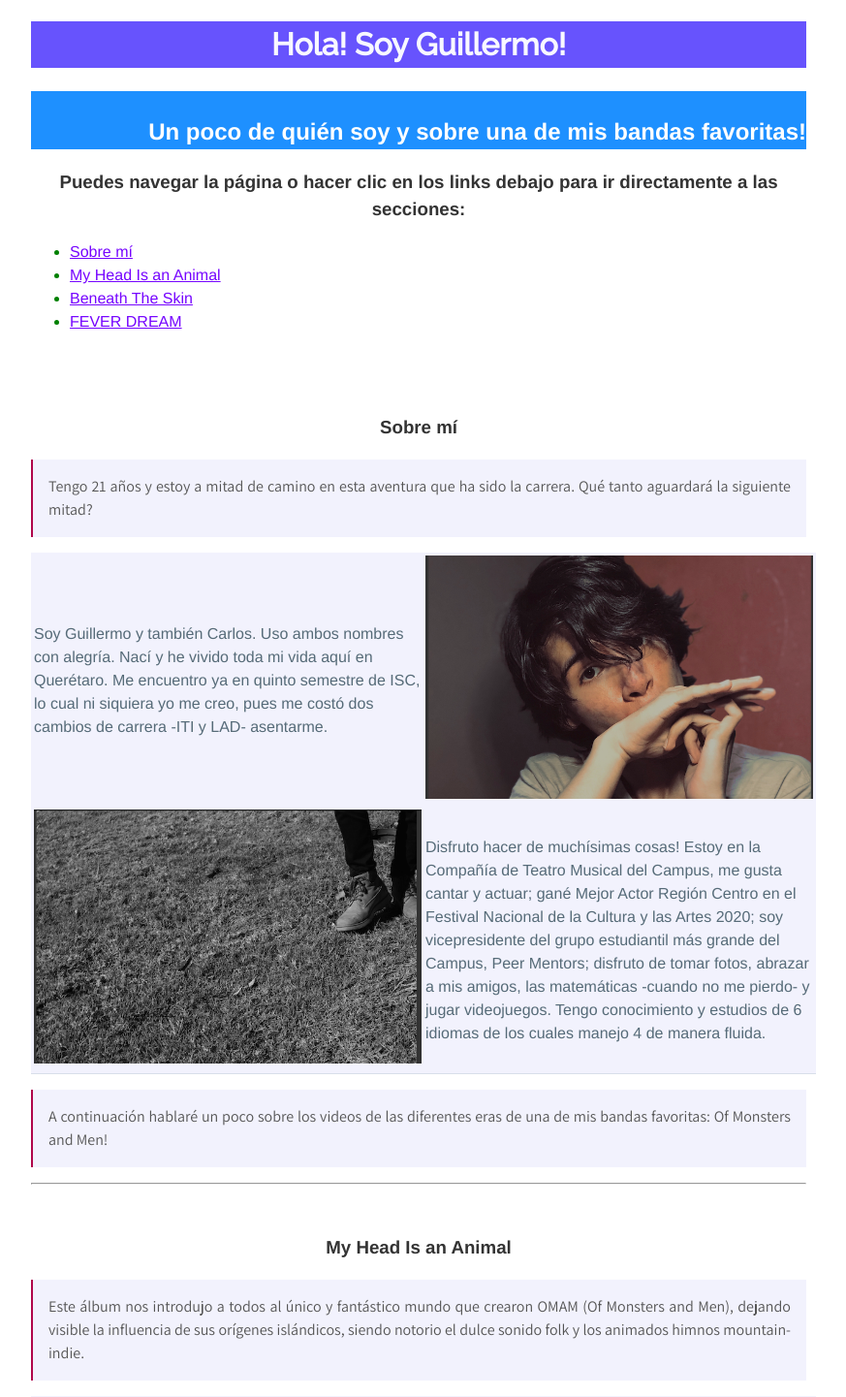
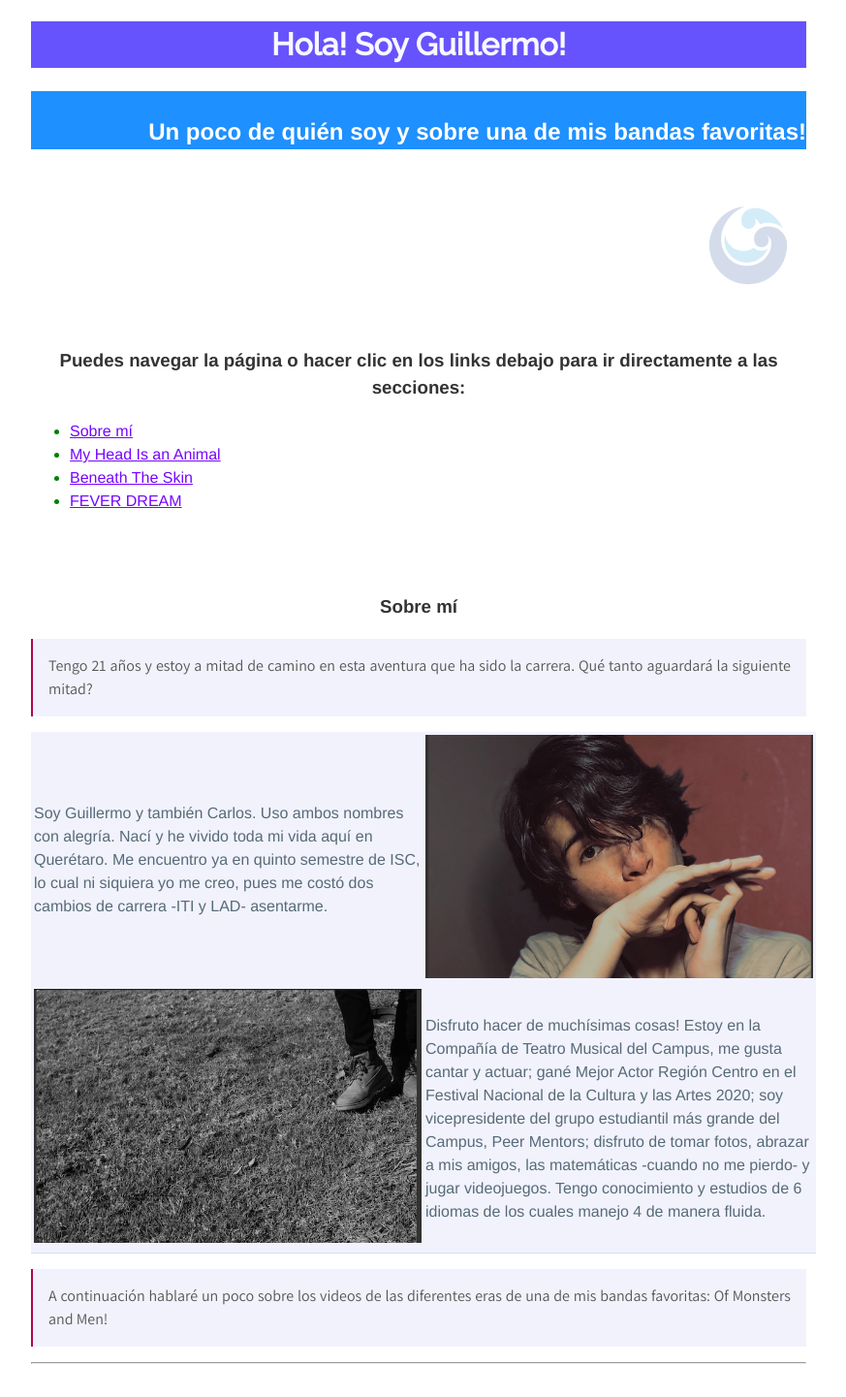
Before and after one commit to GlinkIsCoding/DAWAD20_A01704354, a PHP site: page /Lab6.html in a window 1280 px wide; the page is wider, and only the part inside the window is pictured. Shown: the part 339-1780 px from the top of that part at 97% size, without its empty margins (208-1081 px from the left). Run offline with PHP 8.4, Linux system fonts and the light colour scheme.

Commit message:
Onmouseover y marca de agua lab 6

```diff
--- a/Lab6/Lab6.html
+++ b/Lab6/Lab6.html
@@ -11,17 +11,19 @@
     <body>
         <header><a href="Lab6.html">MC</a></header>
         <h1>Hola! Soy Guillermo!</h1>
-        <h2>Un poco de quién soy y sobre una de mis bandas favoritas!</h2>
+        <h2>Un poco de quién soy y sobre una de mis bandas favoritas!</h2><img class="sticky" src ="images/watermark.png" alt="Marca de agua" width="200">
         <h3>Puedes navegar la página o hacer clic en los links debajo para ir directamente a las secciones:</h3>
         <nav>
             <ul class = "links">
-                <li><a href=#GCEM>Sobre mí</a></li>
-                <li><a href=#MHIAA>My Head Is an Animal</a></li>
-                <li><a href=#BTS>Beneath The Skin</a></li>
-                <li><a href=#FD>FEVER DREAM</a></li>
+                <li><a href=#GCEM onmouseover="changestyle(this)" onmouseout="resetstyle(this)">Sobre mí</a></li>
+                <li><a href=#MHIAA onmouseover="changestyle(this)" onmouseout="resetstyle(this)">My Head Is an Animal</a></li>
+                <li><a href=#BTS onmouseover="changestyle(this)" onmouseout="resetstyle(this)">Beneath The Skin</a></li>
+                <li><a href=#FD onmouseover="changestyle(this)" onmouseout="resetstyle(this)">FEVER DREAM</a></li>
             </ul>
         </nav>
+
         <br><br>
+
         <section><a id = "GCEM"><h3>Sobre mí</h3></a>
 
                 <p>Tengo 21 años y estoy a mitad de camino en esta aventura que ha sido la carrera. Qué tanto aguardará la siguiente mitad?</p>
@@ -117,4 +119,13 @@
         <h4>Hice una pequeña investigación sobre HTML! </h4><h4><a href="Lab1info.html">Haz clic aquí para leer sobre estos recursos!</a></h4>
         <footer>Disclaimer: las imágenes, álbumes y canciones referenciadas son trabajos protegidos y originales de Of Monsters and Men.</footer>
     </body>
+    <script>
+        function changestyle(x){
+            x.style.fontStyle="italic";
+        }
+
+        function resetstyle(x){
+            x.style.fontStyle= "normal"
+        }
+    </script>
 </html>
--- a/Lab6/Lab6format.css
+++ b/Lab6/Lab6format.css
@@ -77,9 +77,32 @@ form{
 }
 
 ul.links{
-    color: green
+    color:green;
 }
 
 a{
     color: rgb(118, 5, 255);
 }
+
+img{
+    opacity: 1;
+}
+
+img:hover{
+    opacity: 0.7;
+}
+
+img.sticky {
+    position: -webkit-sticky;
+    position: sticky;
+    top: 0;
+    width: 50;
+    padding: 1vw 40em;
+    opacity: .2
+}
+
+img.header{
+    position: -webkit-sticky;
+    position: sticky;
+    top: 0;
+}
```
Also changed, not shown: Lab6/images/watermark.png (added), 2 other files.
